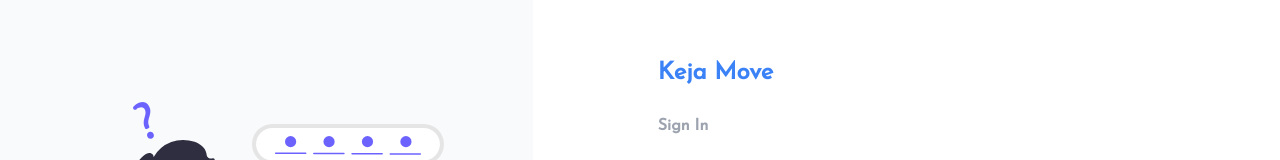
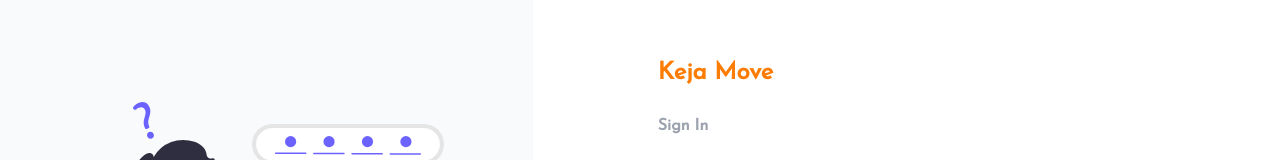
Before and after one commit to kejamove/crm-frontend, a Vue app: page / in a window 1280 px wide. Shown: the part 168-328 px from the top of the page. Built offline with nearby package versions, Linux system fonts and the light colour scheme.

Commit message:
create and list branches

```diff
--- a/src/views/auth/forms/LoginForm.vue
+++ b/src/views/auth/forms/LoginForm.vue
@@ -7,7 +7,7 @@
     label-position="top"
   >
     <div class="flex gap-2 items-center">
-      <h1 class="font-bold text-2xl text-blue-500">Keja Move</h1>
+      <h1 class="font-bold text-2xl text-[#fc7c04]">Keja Move</h1>
     </div>
 
     <h2 class="font-bold text-gray-400">Sign In</h2>
--- a/src/views/branch/BranchView.vue
+++ b/src/views/branch/BranchView.vue
@@ -32,16 +32,16 @@
 const branchRoutes = ref([
     {
       id: 1,
-      name: 'branch-analytics',
-      label:'Analytics',
-      roles: ['super_admin', 'firm_owner', 'branch_manager']
-    },
-    {
-      id: 2,
       name: 'branch-employees',
       label:'Employees',
       roles: [ 'firm_owner', 'branch_manager','super_admin']
     },
+   {
+    id: 2,
+    name: 'branch-analytics',
+    label:'Analytics',
+    roles: ['super_admin', 'firm_owner', 'branch_manager']
+  },
 ])
 
 const filteredRoutes = computed(() => {
@@ -61,8 +61,8 @@
 const openAprropriateTabOnMount = ()=>{
   console.log('sss')
   if (userType === 'super_admin' || userType === 'firm_owner' || userType === 'branch_manager' ) {
-    activeTab.value = 'branch-analytics';
-    router.push({name:'branch-analytics'})
+    activeTab.value = 'branch-employees';
+    router.push({name:'branch-employees'})
   }
 }
 
--- a/src/views/branch/CreateEditBranch.vue
+++ b/src/views/branch/CreateEditBranch.vue
@@ -122,6 +122,7 @@
 import BaseLoader from "@/components/base/BaseLoader.vue";
 const loading = ref(false);
 const form = reactive({
+  is_active:true
 });
 
 /**
```
